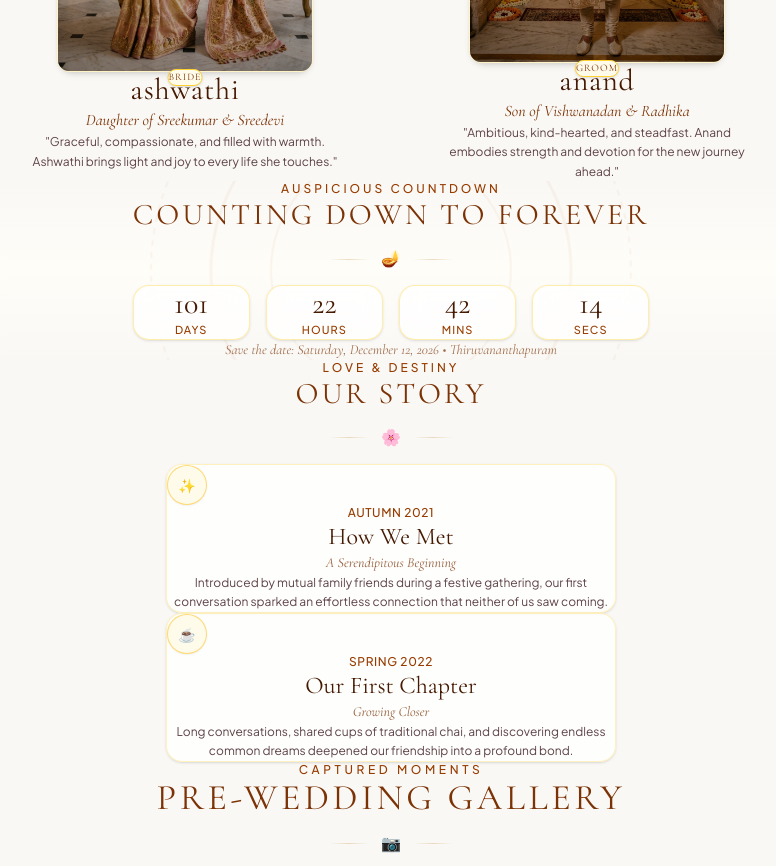
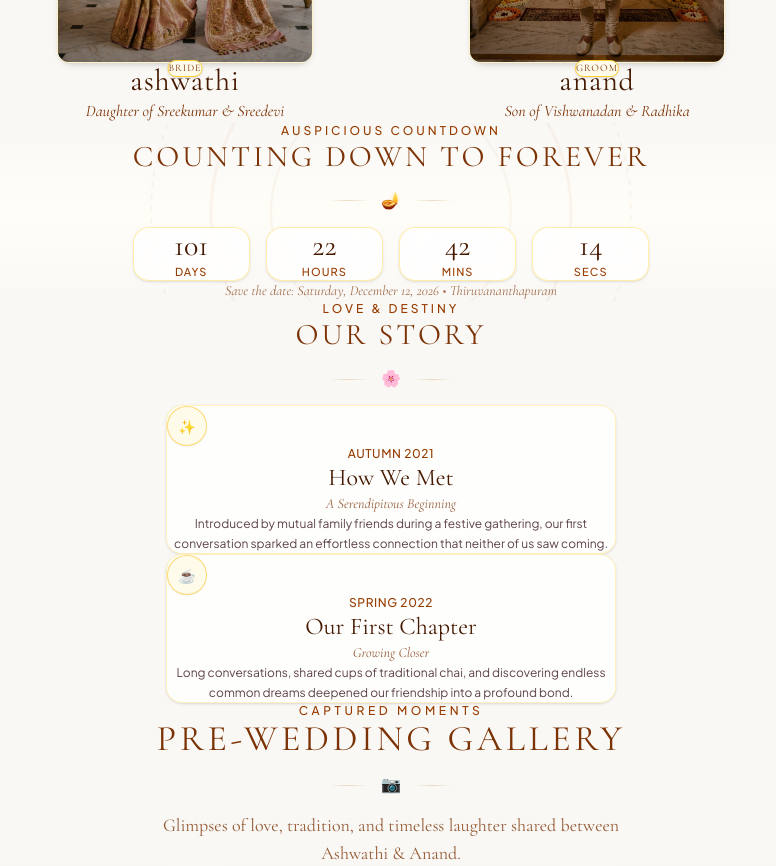
Before and after one commit to abraabra1391-coder/hindu-wedding, a React (Vite) app: page / in a window 1280 px wide. Shown: the part 1560-2426 px from the top of the page, without its empty margins (249-1025 px from the left). Built offline with nearby package versions, Linux system fonts and the light colour scheme; a web font is replaced by a local one.

Commit message:
Remove quote text under bride and groom names

```diff
--- a/src/components/Couple.jsx
+++ b/src/components/Couple.jsx
@@ -48,9 +48,6 @@ export default function Couple() {
             <p className="font-serif italic text-amber-900 font-normal text-sm sm:text-base">
               Daughter of Sreekumar & Sreedevi
             </p>
-            <p className="font-body text-[11px] sm:text-xs text-[#5E4348] max-w-xs mx-auto leading-relaxed pt-1 font-normal">
-              "Graceful, compassionate, and filled with warmth. Ashwathi brings light and joy to every life she touches."
-            </p>
           </div>
         </motion.div>
 
@@ -85,9 +82,6 @@ export default function Couple() {
             <p className="font-serif italic text-amber-900 font-normal text-sm sm:text-base">
               Son of Vishwanadan & Radhika
             </p>
-            <p className="font-body text-[11px] sm:text-xs text-[#5E4348] max-w-xs mx-auto leading-relaxed pt-1 font-normal">
-              "Ambitious, kind-hearted, and steadfast. Anand embodies strength and devotion for the new journey ahead."
-            </p>
           </div>
         </motion.div>
       </div>
```
